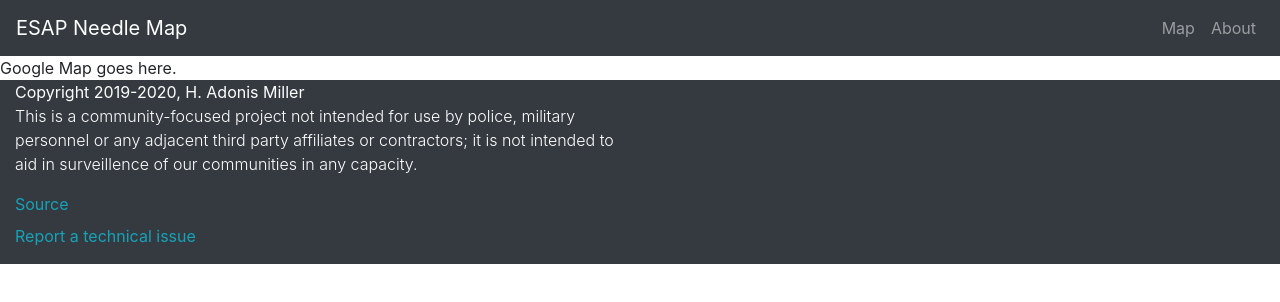
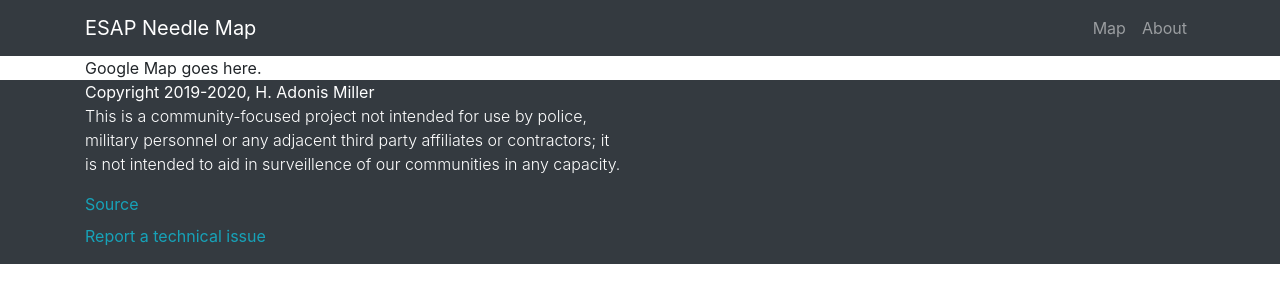
Before and after one commit to mermatriarchy/ESAP_MAP_NY, a React app: page / in a window 1280 px wide. Shown: the top 302 px of the page. Built offline with nearby package versions, Linux system fonts and the light colour scheme.

Commit message:
minor layout updates

```diff
--- a/src/components/About.js
+++ b/src/components/About.js
@@ -1,10 +1,10 @@
 import React from 'react';
-
+import { Container } from 'react-bootstrap';
 
 export default function About() {
   return (
-    <div>
+    <Container>
       Info goes here.
-    </div>
+    </Container>
   );
 }
--- a/src/components/GoogleMap.js
+++ b/src/components/GoogleMap.js
@@ -1,9 +1,10 @@
 import React from 'react';
+import { Container } from 'react-bootstrap';
 
 export default function GoogleMap() {
   return (
-    <div>
+    <Container>
       Google Map goes here.
-    </div>
+    </Container>
   );
 }
--- a/src/components/common/Footer.js
+++ b/src/components/common/Footer.js
@@ -1,9 +1,10 @@
 import React from 'react';
-import {Container, Row, Col} from 'react-bootstrap/';
+import { Container, Row, Col } from 'react-bootstrap/';
 
 export default function Footer() {
   return (
     <Container as={`footer`} className="bg-dark" fluid={true}>
+      <Container>
       <Row>
         <Col md={6}>
           <p className="text-white">
@@ -15,11 +16,12 @@ export default function Footer() {
       <Row>
         <Col>
           <dl>
-            <dd><a href="" className="text-info">Source</a></dd>
-            <dd><a href="" className="text-info">Report a technical issue</a></dd>
+            <dd><a href="https://github.com/mermatriarchy/ESAP_MAP_NY" className="text-info">Source</a></dd>
+            <dd><a href="https://github.com/mermatriarchy/ESAP_MAP_NY/issues" className="text-info">Report a technical issue</a></dd>
           </dl>
         </Col>
       </Row>
+      </Container>
     </Container>
   );
 }
--- a/src/components/common/NavBar.js
+++ b/src/components/common/NavBar.js
@@ -1,11 +1,11 @@
 import React from "react";
-import Navbar from "react-bootstrap/Navbar";
-import Nav from "react-bootstrap/Nav";
+import { Nav, Navbar, Container} from "react-bootstrap";
 
 export default function NavBar() {
   return (
     <Navbar bg="dark" variant="dark" expand="lg">
-      <Navbar.Brand href="#home">ESAP Needle Map</Navbar.Brand>
+      <Container>
+        <Navbar.Brand href="/">ESAP Needle Map</Navbar.Brand>
         <Navbar.Toggle aria-controls="basic-navbar-nav" />
         <Navbar.Collapse className="justify-content-end">
           <Nav>
@@ -13,6 +13,7 @@ export default function NavBar() {
             <Nav.Link href="/about">About</Nav.Link>
           </Nav>
         </Navbar.Collapse>
+      </Container>
     </Navbar>
   );
 }
```
Lines whose indentation alone changed are shown as unchanged.
